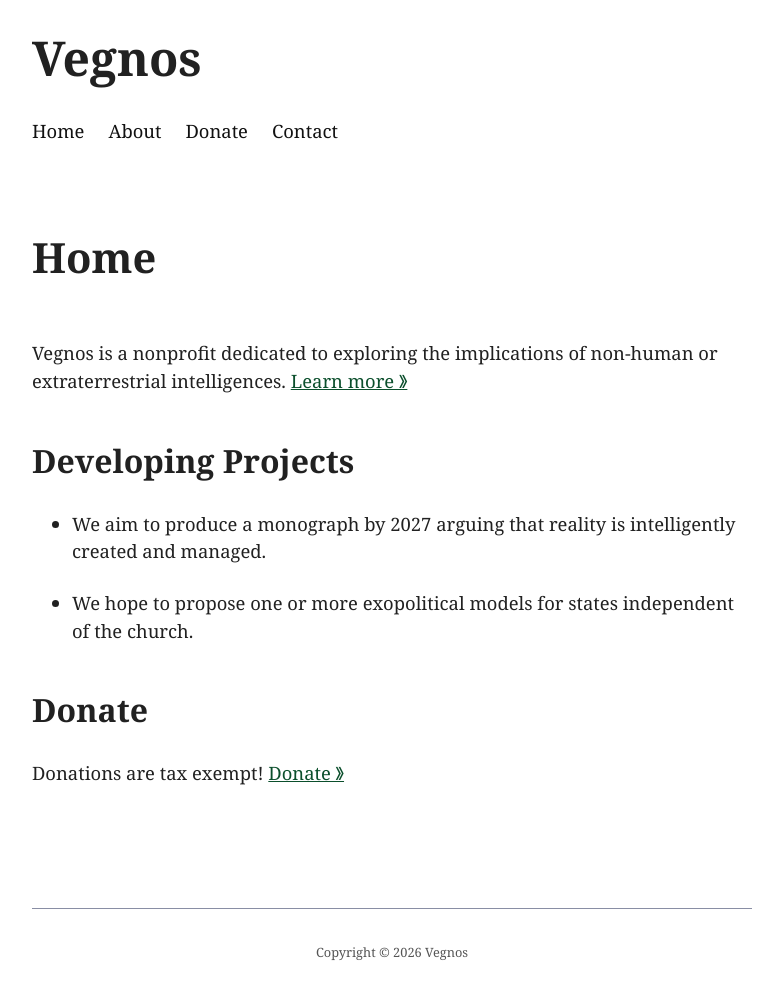
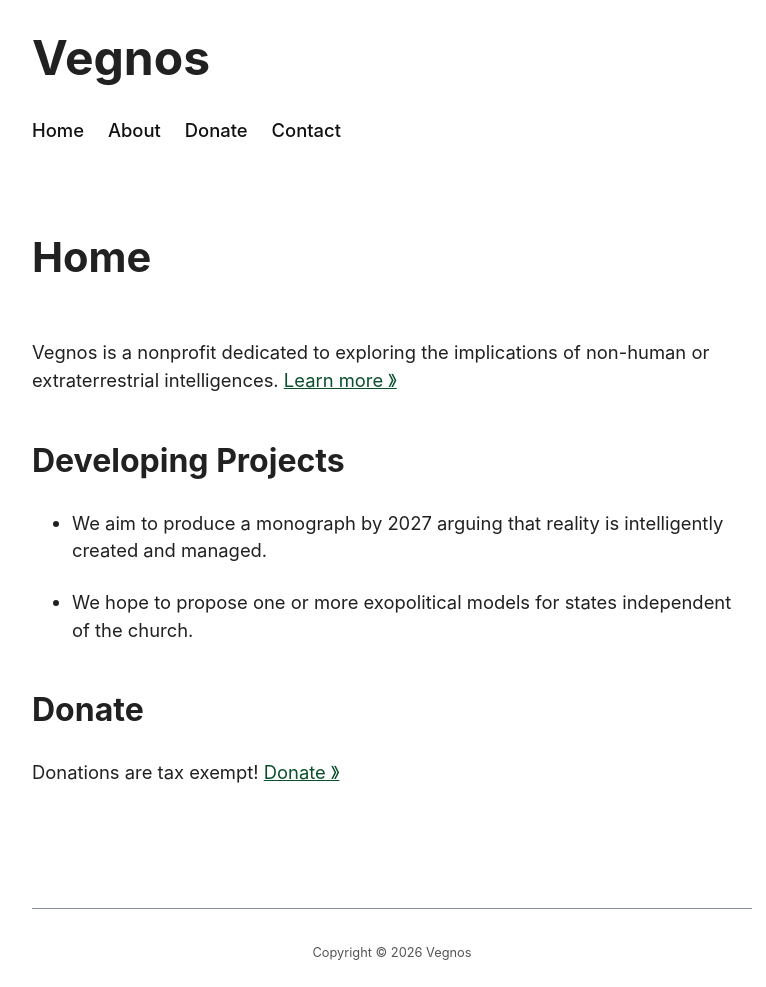
Before and after one commit to jklmnop10/vegnos, a Jekyll site: the page built from index.md, in a window 1280 px wide. Shown: the whole page, without its empty margins (248-1014 px from the left). Built offline with Jekyll 4.4.1, drawn with Linux system fonts in a browser that asks for light colours.

Commit message:
Remove font-family from body in stylesheet
Removed body font-family style from stylesheet.

```diff
--- a/assets/css/stylesheet.css
+++ b/assets/css/stylesheet.css
@@ -1,6 +1,3 @@
-body {
-    font-family: Georgia, serif;
-}
 /* =========================
    Links
 ========================= */
```
